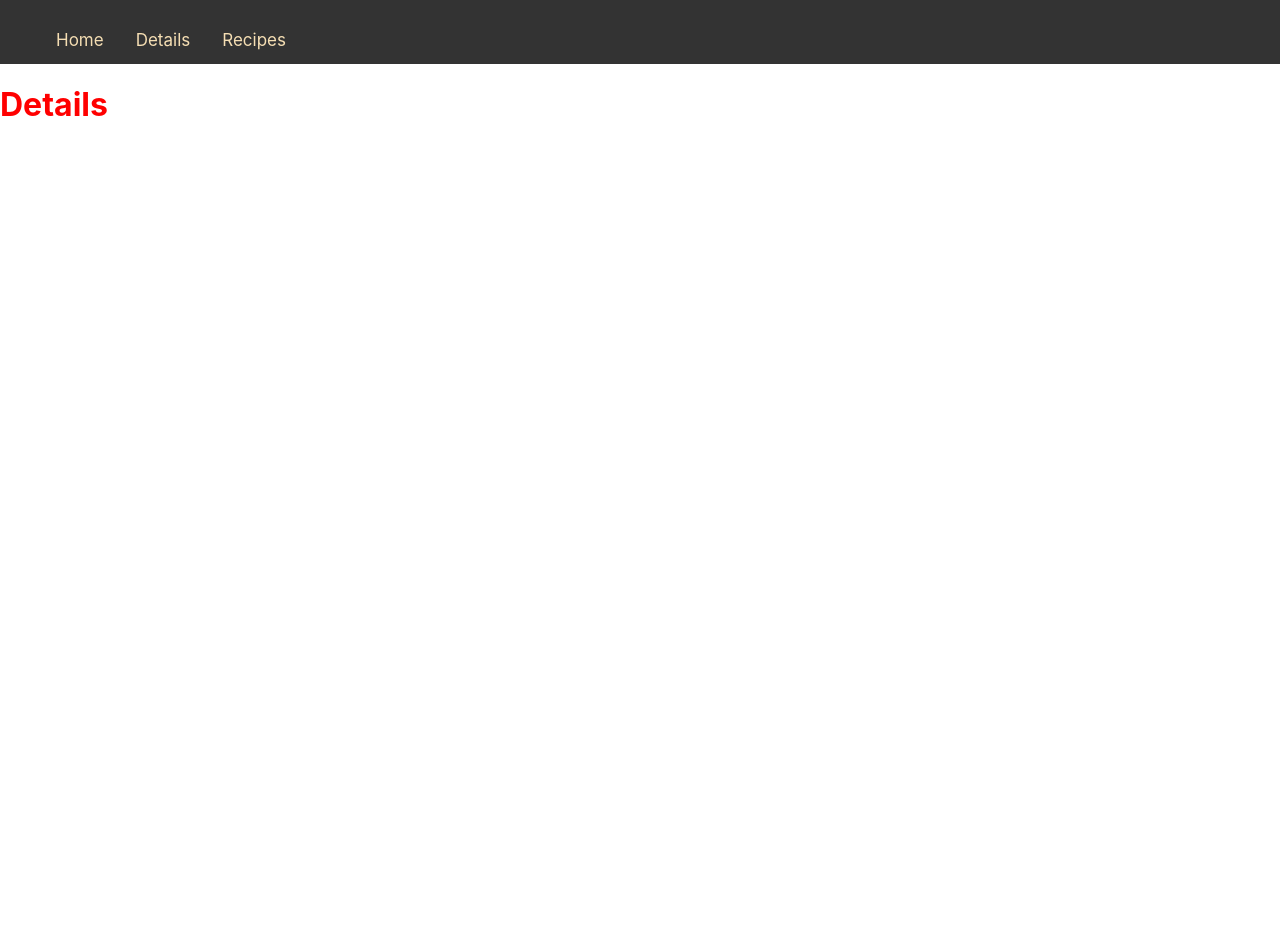
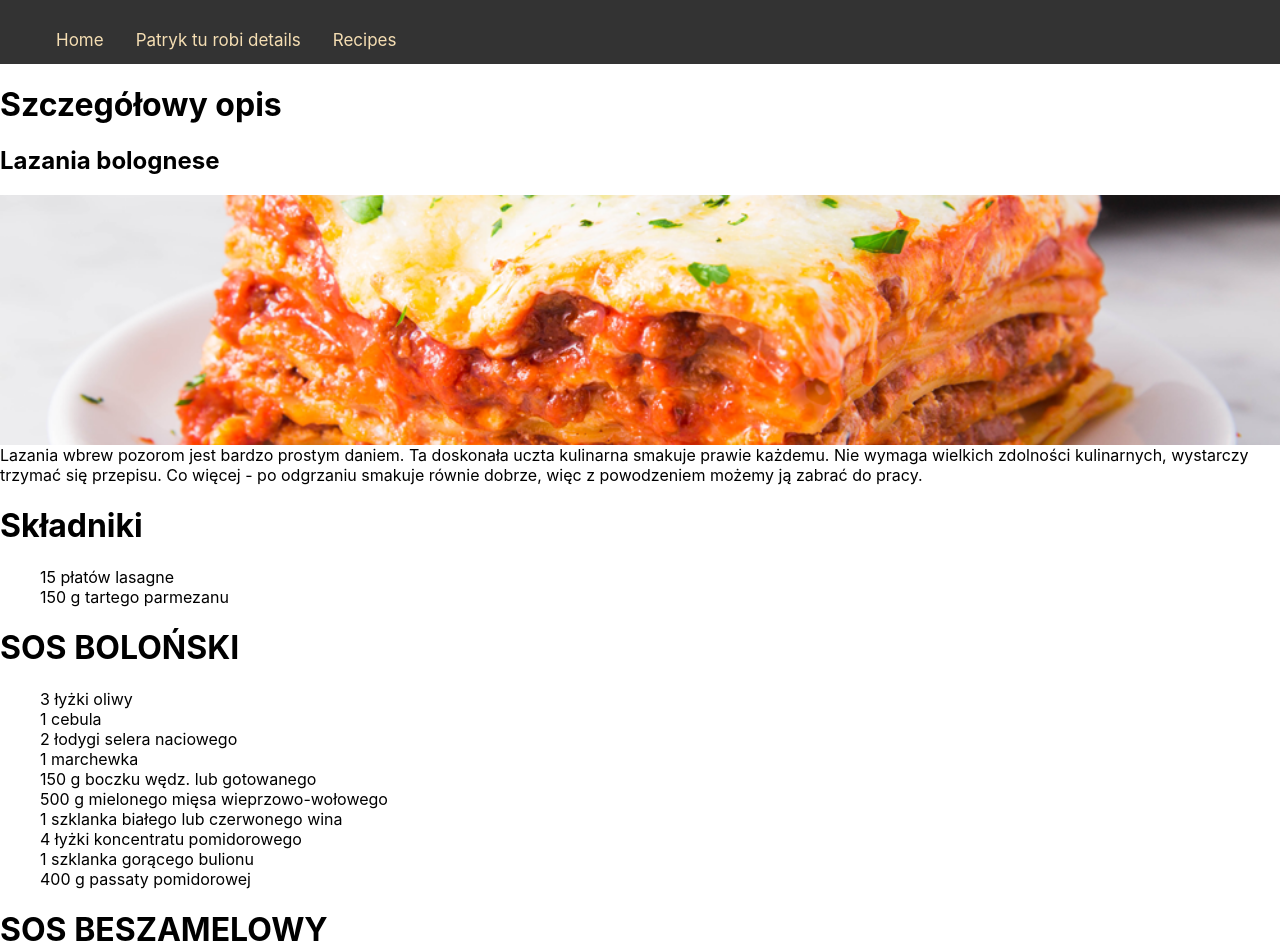
Before and after one commit to JanuszProgramowaniaa/Anielska_Kuchnia, a React (Create React App) app in the folder anielska-kuchnia/: page /Details in a window 1280 px wide. Shown: the top 952 px of the page. Before the commit the page ends 800 px from the top, so only its background shows below. Built offline with nearby package versions, Linux system fonts and the light colour scheme.

Commit message:
First desc

```diff
--- a/anielska-kuchnia/src/component/Details.js
+++ b/anielska-kuchnia/src/component/Details.js
@@ -1,10 +1,56 @@
 import React from 'react'
-import Baner from './Baner'
+import lazania from '../static/recipes/lazania.png'
+import CardMedia from '@material-ui/core/CardMedia';
+
 export default function Details() {
+    // return (
+    //     <div>
+
+    //         <Baner title="Details"/>
+    //     </div>
+    // )
+
     return (
-        <div>
+        <div className="details">
+            <h1 className="details"> Szczegółowy opis </h1>
+            <h2 className="details_2"> Lazania bolognese</h2>
+            <CardMedia
+        style={{height:'250px'}}
 
-            <Baner title="Details"/>
+        image={lazania}
+        title="lasagneBolognese"
+        />
+            <span className="description">Lazania wbrew pozorom jest bardzo prostym daniem. Ta doskonała uczta kulinarna smakuje prawie każdemu.
+             Nie wymaga wielkich zdolności kulinarnych, wystarczy trzymać się przepisu.
+             Co więcej - po odgrzaniu smakuje równie dobrze, więc z powodzeniem możemy ją zabrać do pracy.</span>
+
+            <h1 className="details"> Składniki </h1>
+            <ul>
+                <li>15 płatów lasagne</li>
+                <li>150 g tartego parmezanu</li>
+            </ul>
+
+            <div className="content"><h1>SOS BOLOŃSKI</h1></div>
+            <ul>
+                <li>3 łyżki oliwy</li>
+                <li>1 cebula</li>
+                <li>2 łodygi selera naciowego</li>
+                <li>1 marchewka</li>
+                <li>150 g boczku wędz. lub gotowanego</li>
+                <li>500 g mielonego mięsa wieprzowo-wołowego</li>
+                <li>1 szklanka białego lub czerwonego wina</li>
+                <li>4 łyżki koncentratu pomidorowego</li>
+                <li>1 szklanka gorącego bulionu</li>
+                <li>400 g passaty pomidorowej</li>
+            </ul>
+            <div className="content"><h1>SOS BESZAMELOWY</h1></div>
+            <ul>
+                <li>4 łyżki masła</li>
+                <li>3 łyżki mąki</li>
+                <li>650 ml mleka</li>
+                <li>szczypta gałki muszkatołowej</li>
+            </ul>
+
         </div>
     )
 }
--- a/anielska-kuchnia/src/component/Navbar.js
+++ b/anielska-kuchnia/src/component/Navbar.js
@@ -19,7 +19,7 @@ export default function Navbar() {
               <Link to="/">Home</Link>
             </li>
             <li>
-              <Link to="/Details">Details</Link>
+              <Link to="/Details">Patryk tu robi details</Link>
             </li>
             <li>
               <Link to="/Recipes">Recipes</Link>
```
Also changed, not shown: anielska-kuchnia/src/component/Desc.js (added, +9 -0 lines), anielska-kuchnia/src/component/Hotfood.js (added, +46 -0 lines), anielska-kuchnia/src/component/Desc.css (added).
